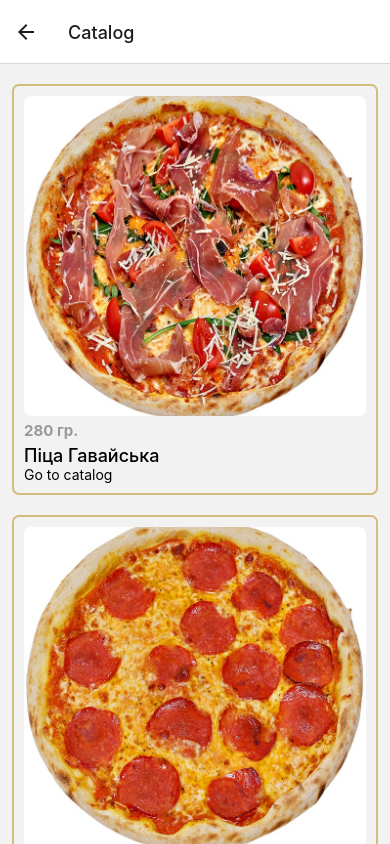
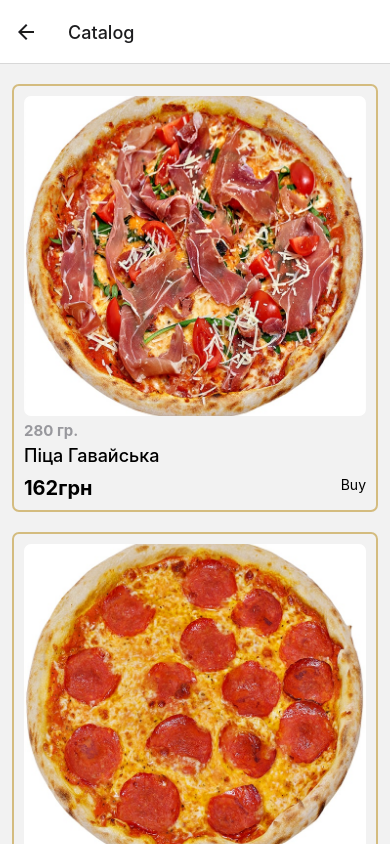
Before and after one commit to macs1756/pizza-list-mobile, a React Native app: screen /Catalog in a window 390 px wide. Shown: the top 844 px of the page. Built offline with nearby package versions, Linux system fonts and the light colour scheme.

Commit message:
add part button bay

```diff
--- a/screens/Catalog.tsx
+++ b/screens/Catalog.tsx
@@ -32,12 +32,15 @@ const Catalog: React.FC<HomeScreenProps> = ({ navigation }) => {
               <Text style={styles.pizzaWeight}>{e?.weight + ' гр.'}</Text>
               <Text style={styles.pizzaTitle}>{e?.title}</Text>
 
-              <View>
+
+              <View style={styles.gridBuyPizza}>
+
+                <Text style={styles.pizzaPrice}>{e?.price + 'грн'}</Text>
 
                 <TouchableOpacity
                   onPress={() => navigation.navigate('Single')}
                 >
-                  <Text>Go to catalog</Text>
+                  <Text>Buy</Text>
                 </TouchableOpacity>
 
               </View>
@@ -101,6 +104,18 @@ const styles = StyleSheet.create({
   },
   pb40: {
     paddingBottom: 20
+  },
+
+  gridBuyPizza: {
+    flex: 1,
+    flexDirection: 'row',
+    justifyContent: 'space-between',
+    paddingTop: 10,
+  },
+
+  pizzaPrice: {
+    fontWeight: '700',
+    fontSize: 20
   }
 
 });
```
